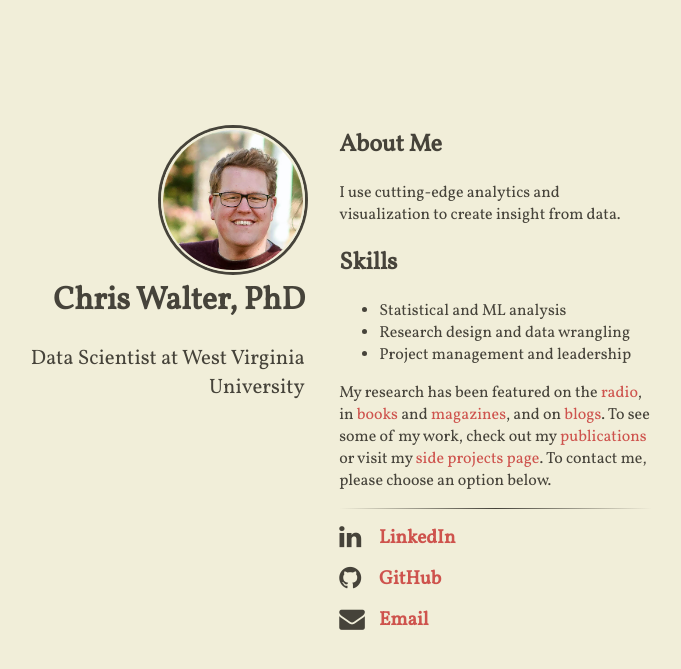
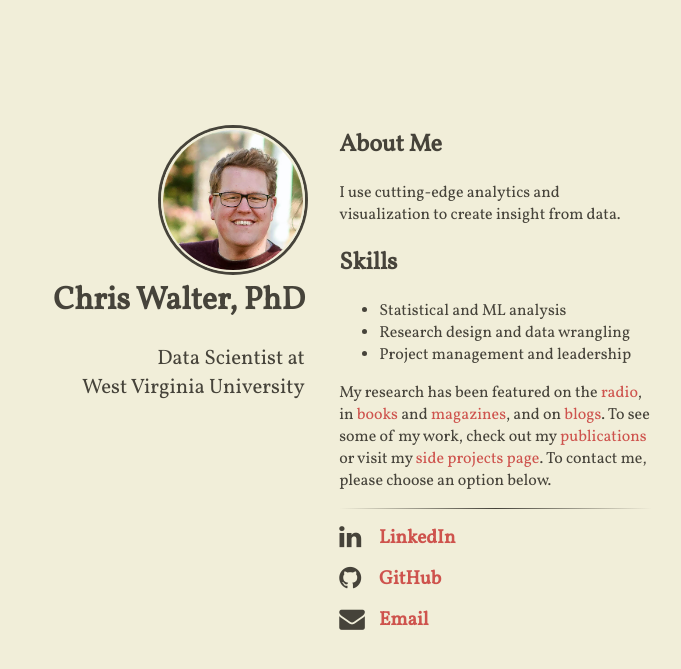
Before and after one commit to waltscience/waltscience.github.io, a Jekyll site: the page built from index.html, in a window 1280 px wide. Shown: the top 669 px of the page, without its empty margins (328-1009 px from the left). Built offline with Jekyll 4.4.1, drawn with Linux system fonts in a browser that asks for light colours; nearby versions of some CDN libraries.

```diff
--- a/_config.yml
+++ b/_config.yml
@@ -9,7 +9,7 @@ compass:
   # author will appear under the avatar (optional)
   author: "Chris Walter, PhD"
   # tagline will appear under the title (optional)
-  tagline: "Data Scientist at West Virginia University"
+  tagline: "Data Scientist at <br> West Virginia University"
   # if include_content is true, the contents of the content.html include will be
   # added right above the generated item list, if present
   include_content: true
```
